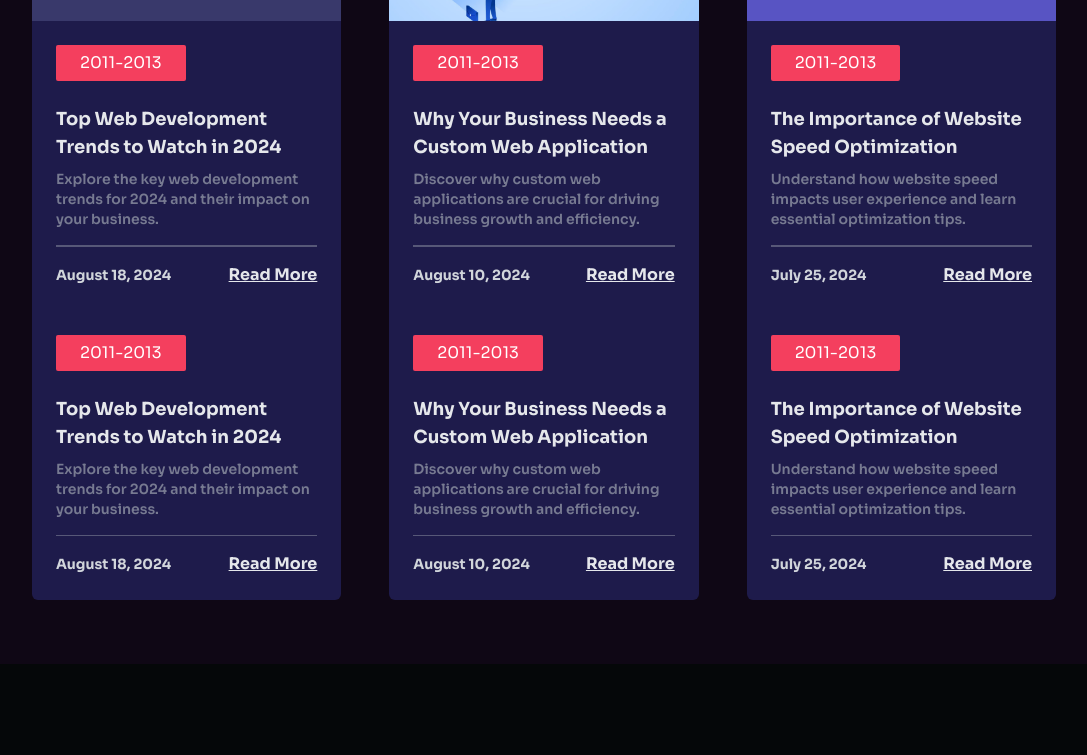
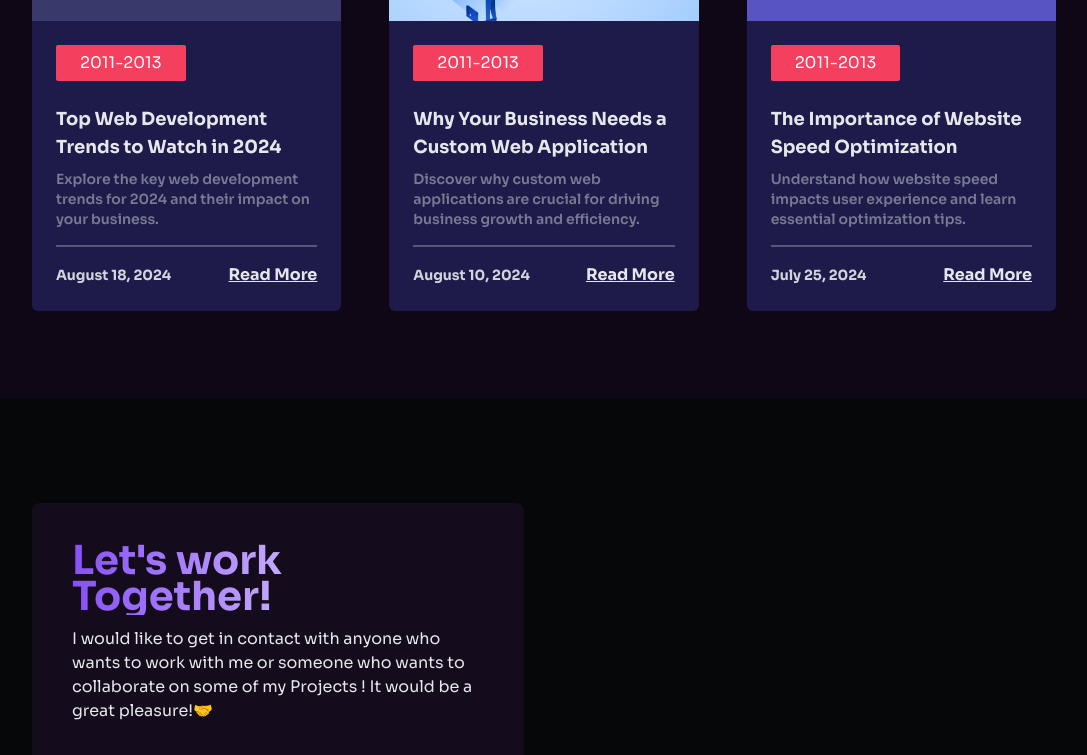
Before and after one commit to mahingaRodin/Portfolio, a Next.js app: page / in a window 1280 px wide. Shown: the part 5463-6218 px from the top of the page, without its empty margins (96-1183 px from the left). Built offline with nearby package versions, Linux system fonts and the light colour scheme.

Commit message:
"updated"

```diff
--- a/components/Home/Education/EducationCard.tsx
+++ b/components/Home/Education/EducationCard.tsx
@@ -1,7 +1,7 @@
 import Image from "next/image";
 import React from "react";
 
-//define props
+// Define props
 type Props = {
   blog: {
     id: number;
@@ -16,7 +16,7 @@ const BlogCard = ({ blog }: Props) => {
   const { date, image, summary, title } = blog;
 
   return (
-    <div className="bg-indigo-950 rounded-md overflow-hidden">
+    <div className="bg-indigo-950 rounded-md overflow-hidden mb-6">
       <Image
         src={image}
         alt={title}
@@ -42,24 +42,6 @@ const BlogCard = ({ blog }: Props) => {
           </button>
         </div>
       </div>
-      <div className="p-6">
-        <p className="rounded-sm px-6 py-1.5 bg-rose-500 text-white w-fit">
-          2011-2013
-        </p>
-        <h1 className="sm:text-lg text-base cursor-pointer hover:text-gray-100 hover:underline transition-all duration-200 mt-6 mb-2 text-gray-200 leading-[1.6rem] font-bold">
-          {title}
-        </h1>
-        <p className="text-sm font-semibold text-opacity-70 text-gray-400">
-          {summary}
-        </p>
-        <div className="mt-4 mb-4 w-full h-[1.5px] bg-gray-400 opacity-45"></div>
-        <div className="flex items-center justify-between">
-          <h1 className="text-sm text-gray-300 font-bold">{date}</h1>
-          <button className="text-base hover:text-rose-500 text-gray-200 underline font-bold">
-            Read More
-          </button>
-        </div>
-      </div>
     </div>
   );
 };
```
